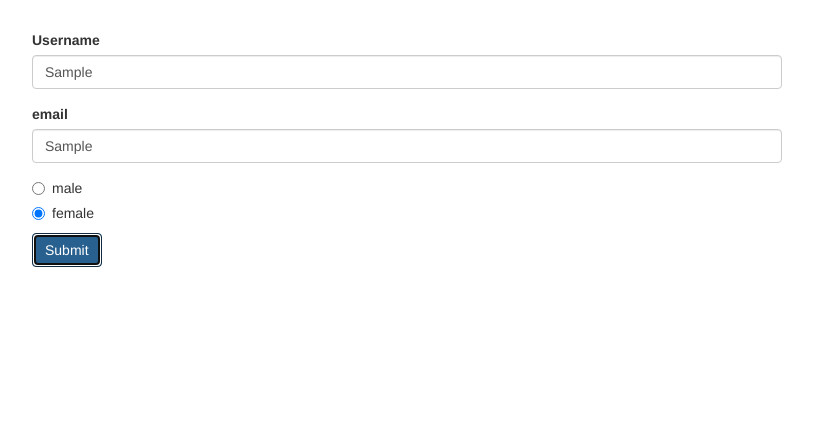
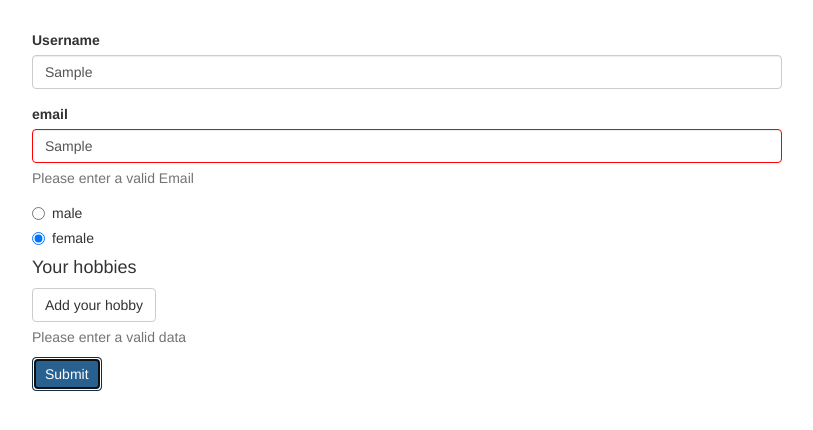
Before and after one commit to sigitamo/forms-reactive-theory, an Angular app: page / in a window 1280 px wide. Both pictures are taken after typing "Sample", "Sample" into the empty fields and a click on the button "Submit". Shown: the top 430 px of the page, without its empty margins (233-1046 px from the left). Built offline with nearby package versions, Linux system fonts and the light colour scheme.

Commit message:
forbidden users  ng-invalid

```diff
--- a/src/app/app.component.css
+++ b/src/app/app.component.css
@@ -1,3 +1,7 @@
 .container {
   margin-top: 30px;
 }
+
+input.ng-invalid.ng-touched {
+  border: 1px solid red;
+}
--- a/src/app/app.component.html
+++ b/src/app/app.component.html
@@ -4,13 +4,26 @@
       <form
           [formGroup]="signupForm"
           (ngSubmit)="onSubmit()">
-        <div class="form-group">
+        <div formGroupName="userData">
+         <div class="form-group">
           <label for="username">Username</label>
           <input
             type="text"
             id="username"
             formControlName="username"
-            class="form-control">
+            class="form-control"
+           >
+            <span
+              *ngIf="!signupForm.get('userData.username').valid && signupForm.get('userData.username').touched"
+              class="help-block">
+              <span *ngIf="signupForm.get('userData.username').errors['nameIsForbidden']">
+                This name is invalid!
+              </span>
+              <span *ngIf="signupForm.get('userData.username').errors['required']">
+                This fiel is required
+              </span>
+
+            </span>
         </div>
         <div class="form-group">
           <label for="email">email</label>
@@ -19,7 +32,13 @@
             id="email"
             formControlName="email"
             class="form-control">
+            <span
+              *ngIf="!signupForm.get('userData.email').valid && signupForm.get('userData.email').touched"
+              class="help-block">
+                Please enter a valid Email
+            </span>
         </div>
+      </div>
         <div class="radio" *ngFor="let gender of genders">
           <label>
             <input
@@ -28,6 +47,28 @@
               [value]="gender">{{ gender }}
           </label>
         </div>
+          <div formArrayName="hobbies">
+            <h4>Your hobbies</h4>
+            <button
+              class="btn btn-default"
+              type="button"
+              (click)="onAddHobby()">
+              Add your hobby
+            </button>
+            <div
+              class="form-group"
+              *ngFor="let hobbyControl of signupForm.get('hobbies').controls; let i = index">
+              <input
+                type="text"
+                class="form-control"
+                [formControlName]="i">
+            </div>
+          </div>
+          <span
+              *ngIf="!signupForm.valid && signupForm.touched"
+              class="help-block">
+                Please enter a valid data
+          </span>
         <button class="btn btn-primary" type="submit">Submit</button>
       </form>
     </div>
--- a/src/app/app.component.ts
+++ b/src/app/app.component.ts
@@ -1,5 +1,5 @@
 import { Component, OnInit } from '@angular/core';
-import { FormControl, FormGroup, Validators } from '@angular/forms';
+import { FormArray, FormControl, FormGroup, Validators } from '@angular/forms';
 
 
 @Component({
@@ -10,12 +10,17 @@ import { FormControl, FormGroup, Validators } from '@angular/forms';
 export class AppComponent implements OnInit {
   genders = ['male', 'female'];
   signupForm: FormGroup;
+  forbiddenUsernames = ['Mojo', 'Lopas'];
+
 
   ngOnInit() {
     this.signupForm = new FormGroup({
-      'username': new FormControl(null, Validators.required ),
-      'email': new FormControl (null, [Validators.required, Validators.email]),
-      'gender': new FormControl('female')
+      'userData': new FormGroup({
+        'username': new FormControl(null, [Validators.required, this.forbiddenNames.bind(this)]),
+        'email': new FormControl (null, [Validators.required, Validators.email]),
+      }),
+      'gender': new FormControl('female'),
+      'hobbies': new FormArray([])
     });
   }
 
@@ -24,4 +29,15 @@ export class AppComponent implements OnInit {
     this.signupForm.value
   }
 
+  onAddHobby() {
+    const control = new FormControl(null, Validators.required);
+    (<FormArray>this.signupForm.get('hobbies')).push(control);
+  }
+
+  forbiddenNames(control: FormControl): {[s: string]: boolean} {
+    if(this.forbiddenUsernames.indexOf(control.value) !== -1) {
+      return {'nameIsForbidden': true};
+    }
+    return null;
+  }
 }
```
